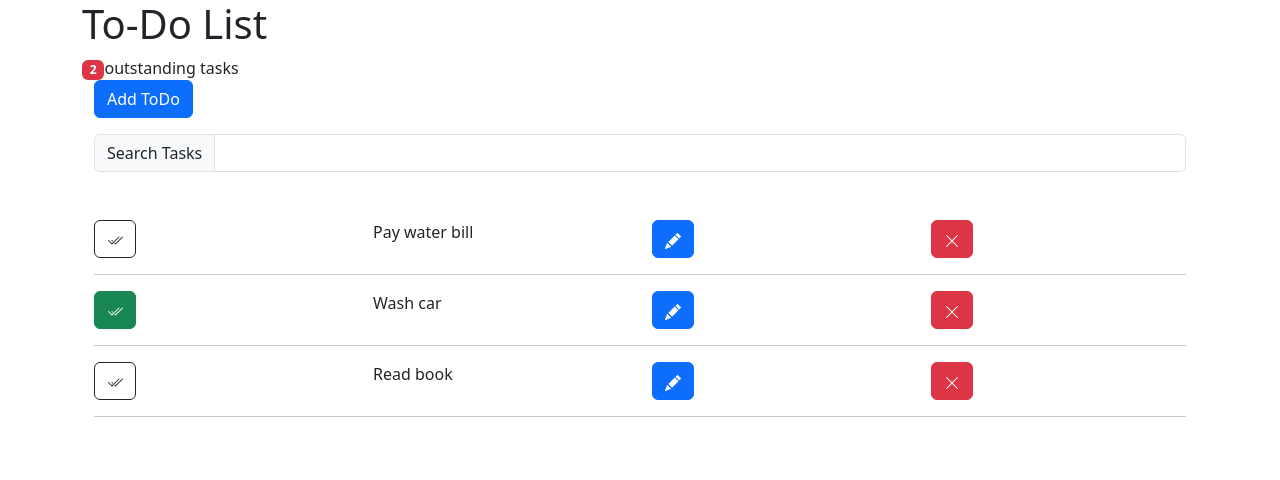
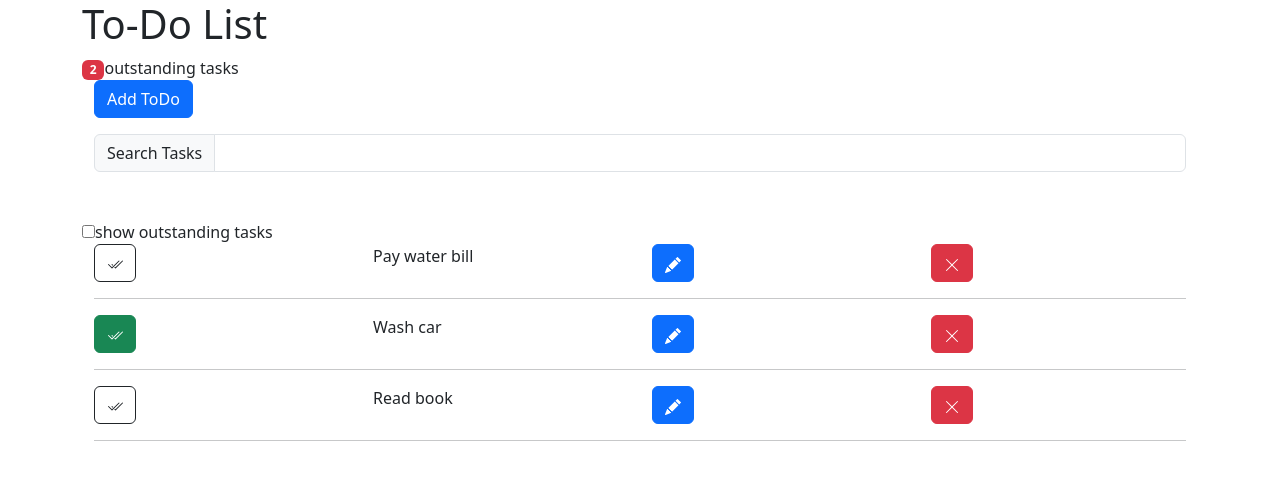
Before and after one commit to Cat4848/to-do-list, a React (Create React App) app: page / in a window 1280 px wide. Shown: the top 480 px of the page. Built offline with nearby package versions, Linux system fonts and the light colour scheme.

Commit message:
filter feature completed

```diff
--- a/src/components/ToDoList/ToDoList.js
+++ b/src/components/ToDoList/ToDoList.js
@@ -25,6 +25,7 @@ export default function ToDoList() {
 
   const [toDos, setToDos] = useState(initialToDos);
   const [searchTerm, setSearchTerm] = useState('');
+  const [isShowOutstanding, setIsShowOutstanding] = useState(false);
   const nrOfToDos = toDos.length;
   const outstandingToDos = toDos.filter(
     (todo) => todo.completed === false,
@@ -62,10 +63,17 @@ export default function ToDoList() {
     setSearchTerm(searchValue);
   }
 
-  const filteredToDos = toDos.filter((todo) => {
-    const searchRegExp = new RegExp(searchTerm, 'gi');
-    return todo.name.search(searchRegExp) >= 0 ? true : false;
-  });
+  const showAll = () => true;
+  const showOutstanding = (todo) => todo.completed === false;
+
+  const outstandingToggle = isShowOutstanding ? showOutstanding : showAll;
+
+  const filteredToDos = toDos
+    .filter((todo) => {
+      const searchRegExp = new RegExp(searchTerm, 'gi');
+      return todo.name.search(searchRegExp) >= 0 ? true : false;
+    })
+    .filter(outstandingToggle);
 
   return (
     <>
@@ -73,6 +81,17 @@ export default function ToDoList() {
       <span>outstanding tasks</span>
       <AddNewToDo nrOfToDos={nrOfToDos} onAddNewToDo={handleAddNewToDo} />
       <SearchBar input={searchTerm} onSearch={handleSearch} />
+
+      <input
+        type={'checkbox'}
+        value={isShowOutstanding}
+        onChange={() => setIsShowOutstanding(!isShowOutstanding)}
+      />
+      {isShowOutstanding ? (
+        <span>show all tasks</span>
+      ) : (
+        <span>show outstanding tasks</span>
+      )}
       {filteredToDos.map((todo) => (
         <ToDo
           key={todo.id}
```
